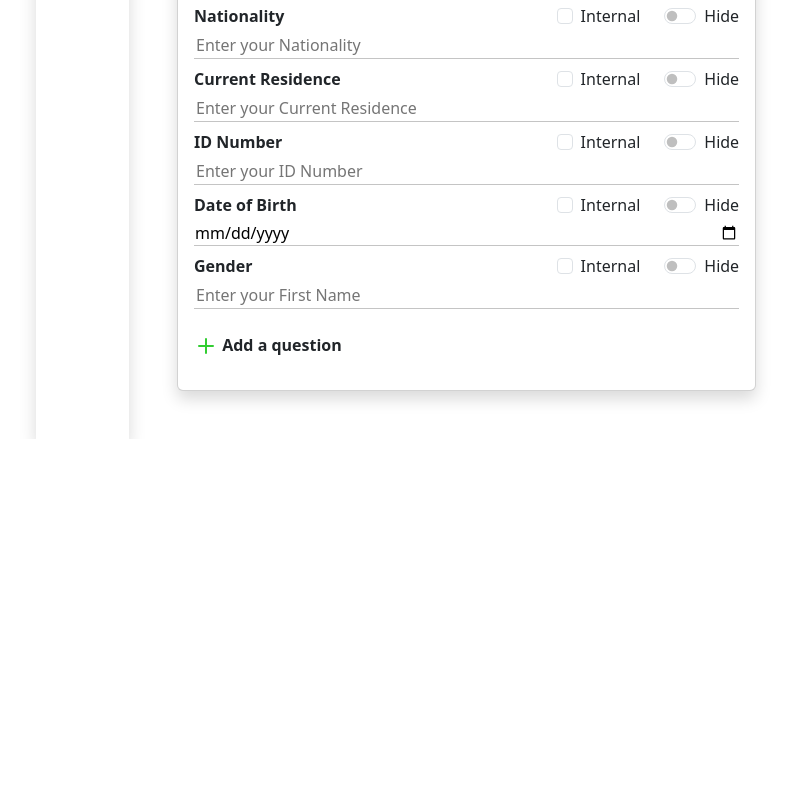
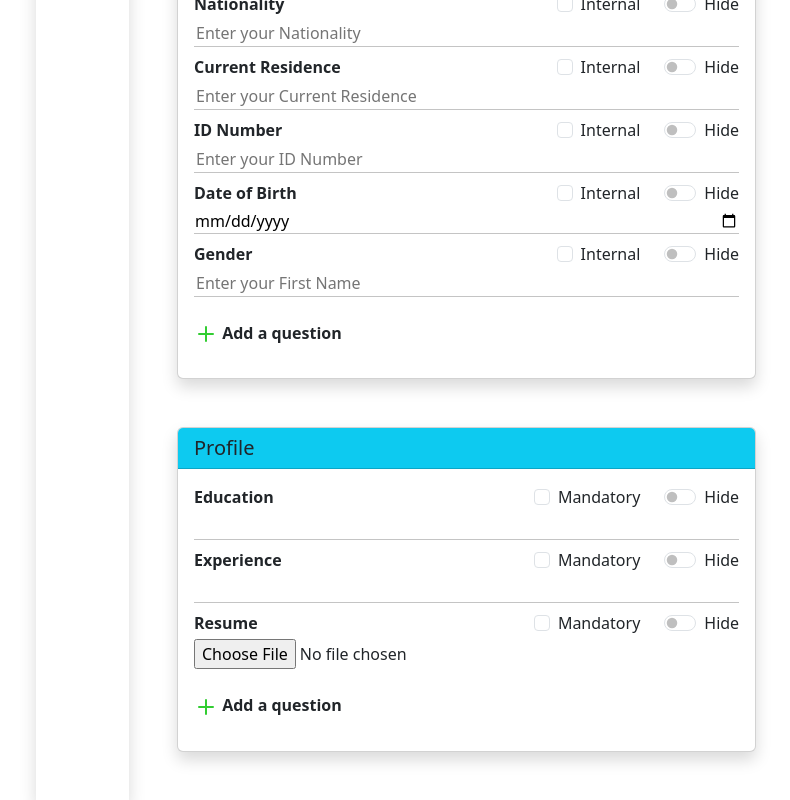
Before and after one commit to HassanFathy10/ApplicationForm-App, a React (Create React App) app: page / in a window 1280 px wide. Shown: the part 895-1695 px from the top of the page, without its empty margins (46-836 px from the left). Before the commit the page ends 1334 px from the top, so only its background shows below. Built offline with nearby package versions, Linux system fonts and the light colour scheme.

Commit message:
end profile form

```diff
--- a/src/Component/AppForm/AddQuestionForm.jsx
+++ b/src/Component/AppForm/AddQuestionForm.jsx
@@ -7,17 +7,17 @@ export default function AddQuestionForm() {
     const HandleSelectType = (e) => {
         const selectedValue = e.target.value;
         setTypeQuestions(selectedValue);
-        setShowCard(false)
+        setShowCard(true);
     };
 
     return (
         <article className='mt-4'>
             <article className="card shadow">
-                <h5 className="card-header text-black fs-5 fw-bolder bg-info">Featured</h5>
+                <h5 className="card-header text-black fw-bolder bg-info">Featured</h5>
                 <article className="card-body">
                     <h6 className="card-title fw-bolder">Type</h6>
                     <select className="form-select" onChange={HandleSelectType} defaultValue="" aria-label="Default select example">
-                        <option  value="">Type Here</option>
+                        <option value="">Type Here</option>
                         <option value="1">Paragraph</option>
                         <option value="2">Short answer</option>
                         <option value="3">Yes/No</option>
@@ -27,6 +27,8 @@ export default function AddQuestionForm() {
                         <option value="7">Video question</option>
                     </select>
                     <article>
+                        {showCard && (
+                            <article>
                                 {typeQuestion === '1' && (<p className='p-5 fs-1'>asdsad</p>)}
                                 {typeQuestion === '2' && (<p className='p-5 fs-1'>ad</p>)}
                                 {typeQuestion === '3' && (<p className='p-5 fs-1'>asdsad</p>)}
@@ -35,6 +37,8 @@ export default function AddQuestionForm() {
                                 {typeQuestion === '6' && (<p className='p-5 fs-1'>asdsad</p>)}
                                 {typeQuestion === '7' && (<p className='p-5 fs-1'>asdsad</p>)}
                             </article>
+                        )}
+                    </article>
                 </article>
             </article>
         </article>
--- a/src/Component/AppForm/PersonalForm.jsx
+++ b/src/Component/AppForm/PersonalForm.jsx
@@ -14,9 +14,7 @@ export default function PersonalForm() {
     return (
         <Col md={10} className='pt-5'>
             <article className="card col-sm-10 shadow">
-                <article className="card-header bg-info">
-                    <span className='text-black fs-5 fw-bolder'>Personal Information</span>
-                </article>
+            <h5 className="card-header text-black fw-bolder bg-info">Personal Information</h5>
                 <article className="card-body text-start">
                     <article className="form-group mb-2">
                         <label className='fw-bolder mb-1' htmlFor="text">First Name</label>
--- a/src/Component/AppForm/PhotoForm.jsx
+++ b/src/Component/AppForm/PhotoForm.jsx
@@ -30,9 +30,7 @@ export default function PhotoForm() {
             <article className='row pt-5'>
                 <article className='col-sm-10'>
                     <article className='card text-start shadow'>
-                        <article className='card-header bg-info'>
-                            <span className='text-black fs-5 fw-bolder'>Upload cover image</span>
-                        </article>
+                        <h5 className="card-header text-black fw-bolder bg-info">Personal Information</h5>
                         <article className='card-body text-center'>
                             <form className={Styles.upload}>
                                 <input
--- a/src/Component/AppForm/ProfileForm.jsx
+++ b/src/Component/AppForm/ProfileForm.jsx
@@ -0,0 +1,87 @@
+import React, { useState } from 'react'
+import { Col } from 'react-bootstrap';
+import AddQuestionForm from './AddQuestionForm';
+import * as Unicons from '@iconscout/react-unicons';
+import Styles from './styles.module.css';
+
+
+export default function ProfileForm() {
+    const [isActive, setIsActive] = useState(false);
+    const [btnActive, setBtnActive] = useState(false);
+    const questionForm = () => {
+        setIsActive(!isActive);
+    }
+    const toggleForm = () => {
+        setBtnActive(!btnActive);
+    };
+    return (
+        <Col md={10} className='pt-5'>
+            <article className='col-sm-10'>
+                <article className="card shadow">
+                    <h5 className="card-header bg-info">Profile</h5>
+                    <article className="card-body">
+                        <article className="form-group mb-2">
+                            <article className='d-flex'>
+                                <label className='fw-bolder mb-1' htmlFor="number">Education</label>
+                                <article className="form-check ms-auto">
+                                    <input className="form-check-input" type="checkbox" value="" id="flexCheckDefault" />
+                                    <label className="form-check-label fw-medium" htmlFor="flexCheckDefault">
+                                        Mandatory
+                                    </label>
+                                </article>
+                                <article className="form-check form-switch ms-4">
+                                    <input className="form-check-input" type="checkbox" role="switch" id="flexSwitchCheckDefault" />
+                                    <label className="form-check-label fw-medium" htmlFor="flexSwitchCheckDefault">Hide</label>
+                                </article>
+                            </article>
+                            <input type="email" className={Styles.input} id="exampleInputEmail1" aria-describedby="emailHelp" />
+                        </article>
+
+                        <article className="form-group mb-2">
+                            <article className='d-flex'>
+                                <label className='fw-bolder mb-1' htmlFor="number">Experience</label>
+                                <article className="form-check ms-auto">
+                                    <input className="form-check-input" type="checkbox" value="" id="flexCheckDefault" />
+                                    <label className="form-check-label fw-medium" htmlFor="flexCheckDefault">
+                                        Mandatory
+                                    </label>
+                                </article>
+                                {/* here that toggle button you refered in task when check that btn => show */}
+                                <article className="form-check form-switch ms-4">
+                                    <input className="form-check-input" type="checkbox" role="switch" checked={btnActive} onChange={toggleForm} id="flexSwitchCheckDefault" />
+                                    <label className="form-check-label fw-medium" htmlFor="flexSwitchCheckDefault">{btnActive ? 'Show' : 'Hide'}</label>
+                                </article>
+                            </article>
+                            <input type="number" className={Styles.input} id="exampleInputEmail1" aria-describedby="emailHelp"  />
+                        </article>
+
+                        <article className="form-group mb-2">
+                            <article className='d-flex'>
+                                <label className='fw-bolder mb-1' htmlFor="file">Resume</label>
+                                <article className="form-check ms-auto">
+                                    <input className="form-check-input" type="checkbox" value="" id="flexCheckDefault" />
+                                    <label className="form-check-label fw-medium" htmlFor="flexCheckDefault">
+                                        Mandatory
+                                    </label>
+                                </article>
+                                <article className="form-check form-switch ms-4">
+                                    <input className="form-check-input" type="checkbox" role="switch" id="flexSwitchCheckDefault" />
+                                    <label className="form-check-label fw-medium" htmlFor="flexSwitchCheckDefault">Hide</label>
+                                </article>
+                            </article>
+                            <input type="file" id="exampleInputEmail1" aria-describedby="emailHelp" placeholder="Enter your Nationality" />
+                        </article>
+                        <article >
+                        <p type='button' className='fw-bold mt-4' onClick={questionForm }>
+                            <Unicons.UilPlus color='#32CD32' /> {isActive ? 'Hide a question' : 'Add a question'}
+                        </p>
+                        {isActive && (
+                            <AddQuestionForm />
+                        )}
+                    </article>
+                    </article>
+                </article>
+            </article>
+        </Col>
+    );
+}
--- a/src/Component/Form/Form.jsx
+++ b/src/Component/Form/Form.jsx
@@ -7,6 +7,7 @@ import PersonalForm from '../AppForm/PersonalForm';
 import * as Unicons from '@iconscout/react-unicons';
 
 import { Nav} from 'react-bootstrap';
+import ProfileForm from '../AppForm/ProfileForm';
 
 
 export default function Form() {
@@ -45,6 +46,7 @@ export default function Form() {
                 <article className='p-5'>
                     <PhotoForm />
                     <PersonalForm />
+                    <ProfileForm />
                 </article>
             </article>
         </article>
```
Also changed, not shown: src/Component/AppForm/TypeForms/DropDown.jsx (added), src/Component/AppForm/TypeForms/MultiChoice.jsx (added), src/Component/AppForm/TypeForms/Paragraph.jsx (added), src/Component/AppForm/TypeForms/Video.jsx (added), src/Component/AppForm/TypeForms/YesOrNo.jsx (added). Lines whose indentation alone changed are shown as unchanged.
